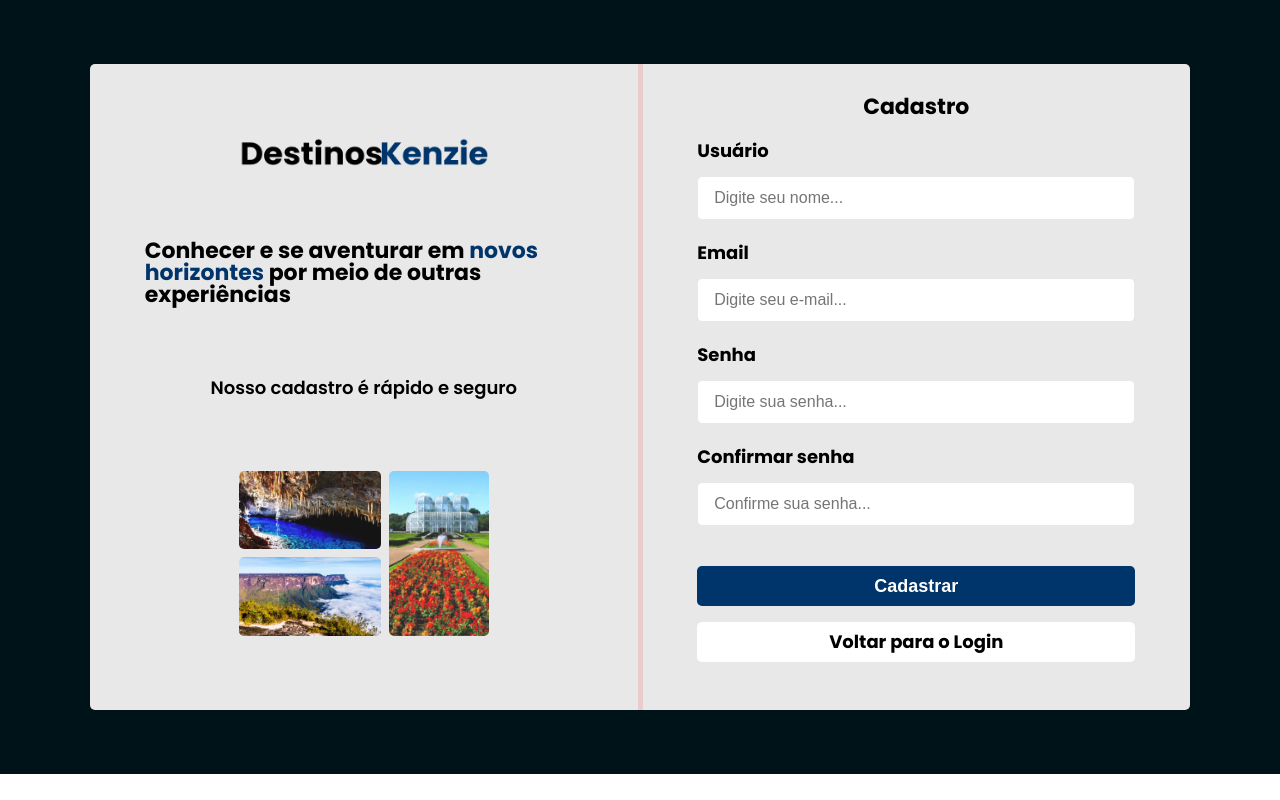
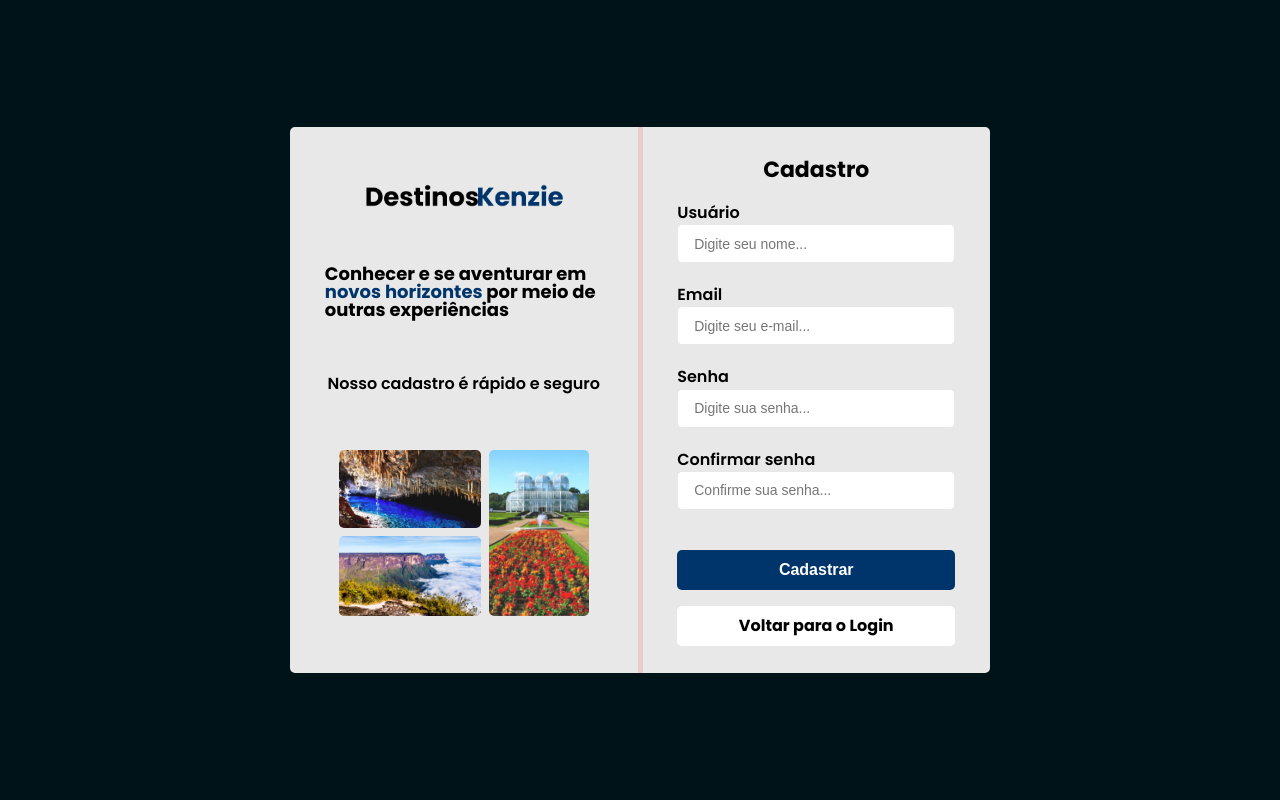
Before and after one commit to M3-Projeto-Final-Grupo-2/projeto-final-m3, a React (Vite) app: page /register in a window 1280 px wide. Built offline with nearby package versions, Linux system fonts and the light colour scheme.

Commit message:
css login page fixed

```diff
--- a/src/pages/RegisterPage/RegisterForm/index.tsx
+++ b/src/pages/RegisterPage/RegisterForm/index.tsx
@@ -1,13 +1,11 @@
 import * as yup from "yup";
 import { yupResolver } from "@hookform/resolvers/yup";
-import React, { useContext } from "react";
+import { useContext } from "react";
 import { RegisterContext } from "../../../providers/RegisterContext";
 import StyledRegisterForm from "./style";
 import Input from "../../../components/Input";
 import { Link } from "react-router-dom";
 import { useForm } from "react-hook-form";
-import { ToastContainer } from "react-toastify";
-import "react-toastify/dist/ReactToastify.css";
 
 interface IRegisterForm {
   name: string;
--- a/src/pages/RegisterPage/RegisterForm/style.ts
+++ b/src/pages/RegisterPage/RegisterForm/style.ts
@@ -2,6 +2,7 @@ import styled from "styled-components";
 
 const StyledRegisterForm = styled.form`
     width: 80%;
+    max-width: 300px;
     margin: 0 auto;
 
     fieldset{
@@ -11,19 +12,19 @@ const StyledRegisterForm = styled.form`
         position: relative;
 
         label{
-            font-size: 18px;
-            font-weight: 700;
-            margin-bottom: 1rem;
+            font-size: 16px;
+            font-weight: 600;
+            margin-bottom: 0.2rem;
             width: fit-content;
         }
 
         input{
             border-radius: 5px;
-            height: 40px;
+            height: 35px;
             border: 1px solid #E8E8E8;
             padding-left: 1rem;
             margin-bottom: 1.5rem;
-            font-size: 16px;
+            font-size: 14px;
         }
         input:focus{
             outline: 0;
@@ -31,9 +32,11 @@ const StyledRegisterForm = styled.form`
 
         p{
             position: absolute;
-            top: 80px;
-            font-size: 14px;
+            top: 60px;
+            font-size: 12px;
             margin-bottom: 1rem;
+            text-align: end;
+            width: 100%;
         }
     }
 
@@ -46,7 +49,7 @@ const StyledRegisterForm = styled.form`
         text-align: center;
         border-radius: 5px;
         border: none;
-        font-size: 18px;
+        font-size: 16px;
         font-weight: 700;
         margin: 1rem 0;
         cursor: pointer;
@@ -62,7 +65,7 @@ const StyledRegisterForm = styled.form`
         text-align: center;
         border-radius: 5px;
         border: none;
-        font-size: 18px;
+        font-size: 16px;
         font-weight: 700;
         margin: 1rem 0;
         text-decoration: none;
--- a/src/pages/RegisterPage/style.ts
+++ b/src/pages/RegisterPage/style.ts
@@ -2,16 +2,17 @@ import styled from "styled-components";
 
 const StyledRegisterPage = styled.div`
     background-color: #001318;
-
+    min-height: 100vh;
     main{
         padding: 1.5rem 0;
         background-color: #001318;
         width: 100%;
         margin: 0 auto;
+        max-width: 400px;
     }
     .page-description{
         border-radius: 5px;
-        height: 150px;
+        height: 100px;
         width: 90%;
         margin: 0 auto;
         background-color: #E8E8E8;
@@ -25,11 +26,11 @@ const StyledRegisterPage = styled.div`
         display: none;
     }
     .page-description > p{
-        font-size: 18px;
+        font-size: 16px;
         font-weight: 600;
     }
     .page-description > img{
-        width: 250px;
+        width: 200px;
     }
     aside{
         border-radius: 5px;
@@ -48,23 +49,26 @@ const StyledRegisterPage = styled.div`
     }
 
     @media (min-width: 750px){
+        min-height: 100vh;
         main{
             display: flex;
             flex-direction: row;
             align-items: center;
-            width: 90%;
-            max-width: 1100px;
-            padding: 4rem 0;
+            width: 100%;
+            padding: 0;
+            max-width: 700px;
+            min-height: 100vh;
         }
         .page-description{
-            min-height: 646px;
+            min-height: 546px;
             margin: 0;
             border-radius: 5px 0 0 5px;
             border-right: 5px solid #EACCCC;
+            margin: 0;
         }
         .page-description > h2{
             display: block;
-            font-size: 22px;
+            font-size: 18px;
             font-weight: 700;
             width: 80%;
         }
@@ -73,7 +77,8 @@ const StyledRegisterPage = styled.div`
         }
         aside{
             border-radius: 0 5px 5px 0;
-            height: 582px;
+            height: 482px;
+            margin: 0;
         }
     }
 
```
